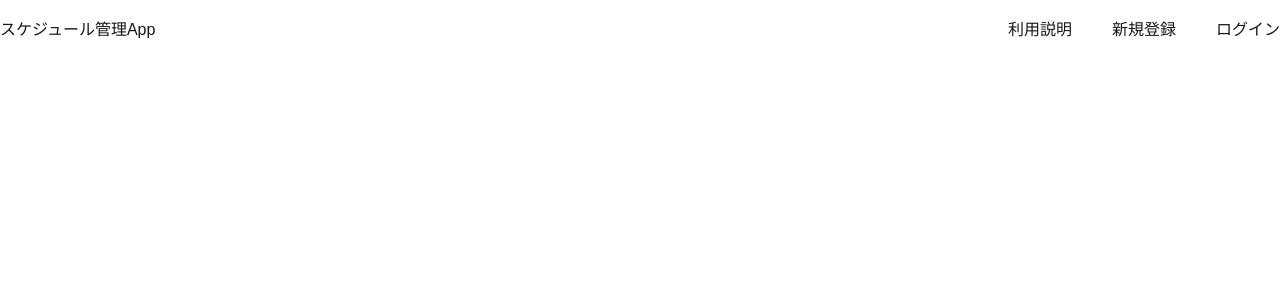
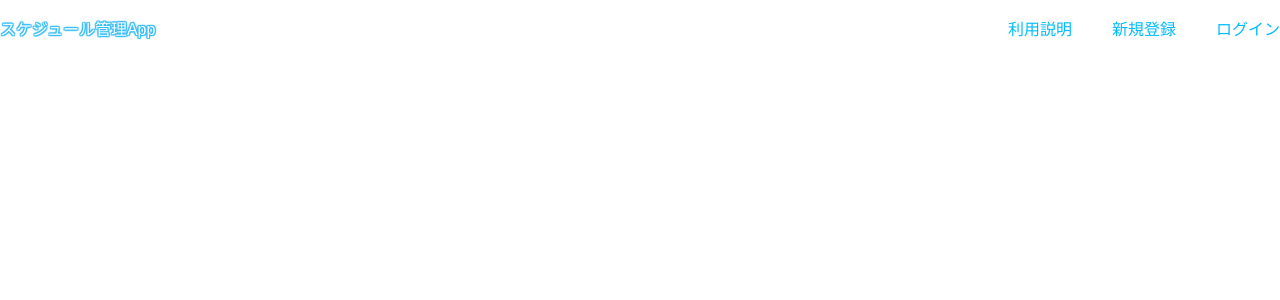
Before and after one commit to Hashimoto-Noriaki/next-schedule-app, a Next.js app: page / in a window 1280 px wide. Shown: the top 300 px of the page. Built offline with nearby package versions, Linux system fonts and the light colour scheme.

Commit message:
Reactに近い色にスタイリング

```diff
--- a/src/components/pages/TopPage.tsx
+++ b/src/components/pages/TopPage.tsx
@@ -5,9 +5,9 @@ export default function TopPage(){
         <div>
             <header className="leading-[60px]">
                 <div className="container mx-auto flex justify-between">
-                    <h1>スケジュール管理App</h1>
+                    <h1 className="logo">スケジュール管理App</h1>
                     <nav>
-                        <ul className="flex gap-10">
+                        <ul className="flex gap-10 text-sky-400">
                             <li>利用説明</li>
                             <li>新規登録</li>
                             <li>ログイン</li>
--- a/src/pages/_app.tsx
+++ b/src/pages/_app.tsx
@@ -1,5 +1,6 @@
 import "@/styles/globals.css";
 import type { AppProps } from "next/app";
+import '../styles/index.css';
 
 export default function App({ Component, pageProps }: AppProps) {
   return <Component {...pageProps} />;
--- /dev/null
+++ b/src/styles/index.css
@@ -0,0 +1,12 @@
+.logo {
+    color: #ffffff;
+    text-shadow:
+        1px  1px 1px #38bdf8,
+    -1px  1px 1px #38bdf8,
+        1px -1px 1px #38bdf8,
+    -1px -1px 1px #38bdf8,
+        1px  0px 1px #38bdf8,
+        0px  1px 1px #38bdf8,
+    -1px  0px 1px #38bdf8,
+        0px -1px 1px #38bdf8;
+}
--- /dev/null
+++ b/tailwind.config.ts
@@ -0,0 +1,14 @@
+import type { Config } from 'tailwindcss';
+
+const config: Config = {
+content: [
+    './pages/**/*.{js,ts,jsx,tsx}',
+    './components/**/*.{js,ts,jsx,tsx}',
+],
+theme: {
+    extend: {},
+},
+plugins: [],
+};
+
+export default config;
```
Also changed, not shown: package.json (+7 -6 lines), 1 other file (tests, documents, lock files or other folders).
